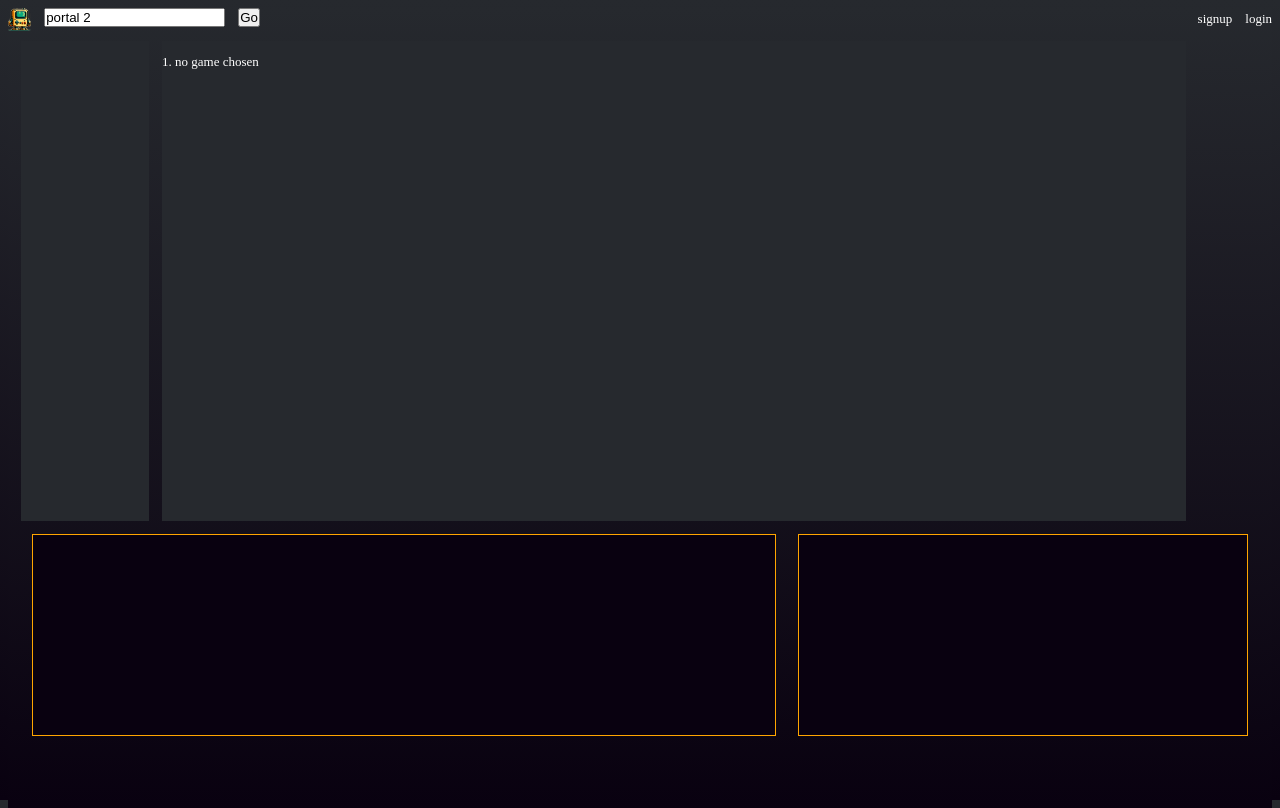
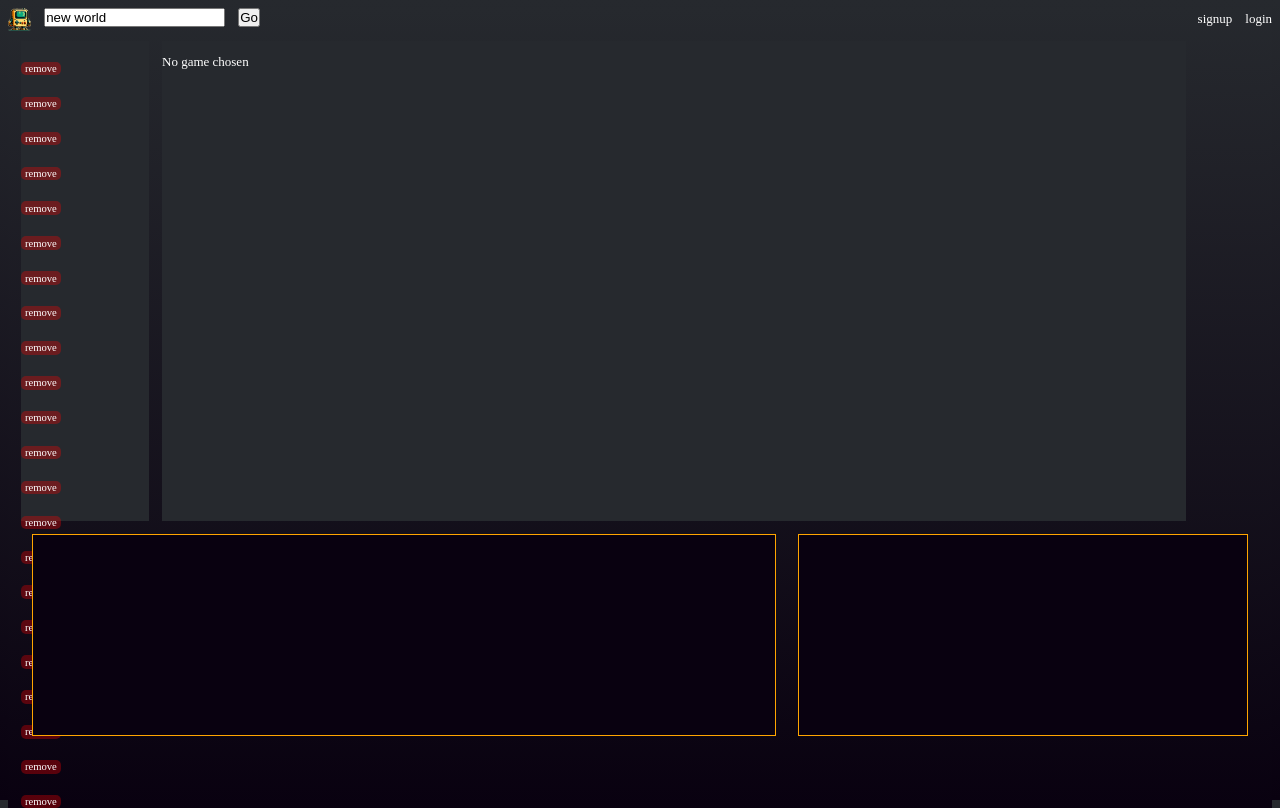
Before and after one commit to tooblekane/tb-Capstone_PDXCG, a Django app: page / in a window 1280 px wide. Run offline with Django 4.2, Linux system fonts and the light colour scheme; data comes from the database, SQL or seed files in the repository; both versions use the stored data as it was after the commit; data that the repository does not hold is empty.

Commit message:
wishlist working better, need logic to prevent dups

```diff
--- a/gamebot_v1/gameBot/static/app.js
+++ b/gamebot_v1/gameBot/static/app.js
@@ -2,27 +2,29 @@
     delimiters: ['[[', ']]'],
     data(){
         return{
+            searchInput: 'new world',
+
             csrfToken: '',
             key: '5f251131a8a34cdd8d63feb4f69c4669',
-            game_search: '',
-            game_info: '',
-            searchInput: 'portal 2',
-            slug: '',
-            name: '',
-            genres: [],
-            searching: 0,
-            background_image: '',
-            backgroundColor: 'blue',
+
             gameID: 0,
             steamID: 0,
-            userWishlist: {},
+            searching: 0,
+
+            name: '',
+            slug: '',
+            game_info: '',
+            game_search: '',
+            background_image: '',
+            current_screenshot: '',
+
+            genres: {},
+            wishlist: {},
             currentUser: {},
             current_game: {},
+            current_prices: {},
             current_stores: {},
-            current_prices: {},
-            current_screenshot: '',
             current_screenshots: {},
-            wishlist: {},
         }
     },
     methods: {
@@ -57,6 +59,7 @@
                 this.name = this.name.replace(/\W/g, "%20")
                 this.getScreenshots(this.gameID)
                 this.getStores(this.gameID)
+                // console.log(this.current_game)
             })
             .catch(err => {
                 console.log(err)
@@ -124,30 +127,44 @@
                 url: '/users/currentuser/'
             }).then(user_response => {
                 this.currentUser = user_response.data
-                // console.log('current user: ', this.currentUser)
-                // console.log(this.currentUser.id)
-                // console.log(this.wishlist)
+                // console.log('current user id: ', this.currentUser.id)
             })
         },
 
-        addToWishlist(){
+        // ! FIX THIS WEDNESDAY/THURSDAY
+        addToWishlist(id){
+            for (let i = 0; i < this.wishlist.length; i++) {
+                if (this.steamID === this.wishlist[i].wishlist_game_steamID) {
+                    console.log('already on list')
+                    break
+                }
+                else {
                     axios({
                         method: 'post',
                         url: '/api/wishlist/',
-                headers: {
-                    'X-CSRFToken': this.csrfToken
-                },
+                        headers: {'X-CSRFToken': this.csrfToken},
                         data: {
                             "wishlist_owner" : this.currentUser.id,
                             "wishlist_game_name": this.current_game.name,
                             "wishlist_game_steamID": this.steamID,
                         }
-            }).then( response => {
-                console.log(response.data)
+                    }).then(response => {
+                        this.steamID = 0
+                        // console.log(response)
                         this.loadCurrentUserWishlist()
                     }).catch(error => {
                         console.log(error.response)
+                    })
+                }}
+            },
 
+
+        removeFromWishlist(id){
+            axios.delete('/api/wishlist/' + id, {headers: {'X-CSRFToken': this.csrfToken}})
+                .then(response => {
+                this.loadCurrentUserWishlist()
+            }).catch(error => {
+                console.log(error.response)
             })
         },
 
@@ -155,25 +172,15 @@
             axios({
                 method: 'get',
                 url: '/api/wishlist/'
-            }).then(wishlist_response => {
-                this.wishlist = wishlist_response.data
-
-                console.log('current wishlist: ', this.wishlist)
-            })
-        },
-
-        steamAPItest(){
-            axios({
-                method: 'get',
-                url: 'http://api.steampowered.com/ISteamUserStats/GetGlobalAchievementPercentagesForApp/v0002/?gameid=400'
-            }).then(steam_response => {
-                console.log(steam_response)
+            }).then(response => {
+                this.wishlist = response.data
+                this.wishlist = this.wishlist.filter(owner => owner.wishlist_owner === this.currentUser.id)
+                console.log('wishlist: ', this.wishlist)
             })
         },
 
     },
     created: function() {
-        // this.steamAPItest()
         this.loadCurrentUser()
         this.loadCurrentUserWishlist()
     },
--- a/gamebot_v1/gameBot/static/styles.css
+++ b/gamebot_v1/gameBot/static/styles.css
@@ -15,17 +15,19 @@
     flex-direction: column;
 }
 
+
+/****** NAVBAR ******/
 #navbar {
     display: flex;
+    justify-content: space-between;
     height: 1.5rem;
-    justify-content: space-between;
     gap: 1rem;
 }
 
 #navbar a {
     padding-top: 0.2rem;
+    text-decoration: none;
     color: white;
-    text-decoration: none;
 }
 
 #logo {
@@ -34,8 +36,8 @@
 
 #navbar_left, #navbar_right {
     display: flex;
+    align-items: center;
     gap: 1rem;
-    align-items: center;
 }
 
 #main_wrapper {
@@ -44,23 +46,27 @@
     height: 60vh;
     width: 100vw;
     gap: 1rem;
-    /* margin-inline: auto; */
     margin: 1rem;
 }
 
-/****** SALE LIST ******/
-#wishlist_wrapper {
+/****** WISH LIST ******/
+#wishlist {
     display: flex;
     flex-direction: column;
     height: 60vh;
     width: 10vw;
+    font-size: 8pt;
     background-color: #26292e;
-    /* border: 1px solid purple; */
 }
 
-/****** WISH LIST ******/
-#wishlist {
-    padding-left: 1rem;
+#wishlist_remove{
+    text-align: center;
+    width: fit-content;
+    padding: 0.1rem 0.3rem;
+    background-color: rgba(255, 0, 0, 0.316);
+    border-radius: 5px;
+    margin-block: 0rem;
+    /* border: 1px solid red; */
 }
 
 /****** SEARCH ******/
@@ -70,7 +76,6 @@
     height: 60vh;
     width: 80vw;
     gap: 1rem;
-    /* justify-content: space-around; */
     overflow: hidden;
     text-overflow: ellipsis;
     background-color: #26292e;
@@ -124,28 +129,16 @@
     justify-content: center;
     max-height: 10%;
     width: 90%;
-    /* margin-inline: 1rem; */
     margin-bottom: 1rem;
-
     /* border: 1px dashed darkred; */
 }
 
 #wishlist_add {
-    display: flex;
-    justify-content: center;
-    align-items: center;
     position: absolute;
     top: 0;
     right: 0;
     width: 2rem;
     height: 2rem;
-
-    font-size: large;
-    font-weight: bold;
-    outline: 2px dotted gray;
-    color: gray;
-;
-    /* border: 1px solid green; */
 }
 
 #game_genre_list {
--- a/gamebot_v1/gameBot/templates/home.html
+++ b/gamebot_v1/gameBot/templates/home.html
@@ -4,18 +4,15 @@
 
 <div id="main_wrapper">
 
-    <div id="wishlist_wrapper">
-        <div v-for="wish_game in wishlist">
+    <div class="wrapper" id="wishlist">
+        <template v-for="(wish_game, wishlist_item_id) in wishlist">
             <p v-if="this.currentUser.id === wish_game.wishlist_owner">[[wish_game.wishlist_game_name]]</p>
-            {% comment %} <p id="wishlist">wishlist 1</p> {% endcomment %}
-            {% comment %} <p id="wishlist">wishlist 2</p> {% endcomment %}
-            {% comment %} <p id="wishlist">wishlist 3</p> {% endcomment %}
-        </div>
+            <p id="wishlist_remove" v-if="this.currentUser.id === wish_game.wishlist_owner" @click="removeFromWishlist(wish_game.wishlist_item_id)">remove</p>
+        </template>
     </div>
 
     <div id="game_search_wrapper" v-if="searching != 2">
-        <p v-if="searching === 0">1. no game chosen</p>
-        {% comment %} <li id="game_search_results" v-if="gameID === 0 && searching === 1"> {% endcomment %}
+        <p v-if="searching === 0">No game chosen</p>
         <div id="game_search_results" v-for="game in game_search">
             <p @click="getGameInfo(game.id)">[[game.name]]</p>
         </div>
@@ -23,17 +20,15 @@
 
     <div id="game_page" v-if="searching === 2">
         <img id="bg_image" :src="this.background_image" v-if="background_image">
-
         <div id="game_info">
             <div id="game_name">
                 <p>[[this.current_game.name]]</p>
-                {% comment %} <p id="icon_wishlist_remove">+</p> {% endcomment %}
+                {% comment %} <p>[[this.current_game.id]]</p> {% endcomment %}
 
             </div>
 
             <div id="wishlist_add">
-                <p @click="addToWishlist()">+</p>
-                {% comment %} <a href="{% url "users:user_wishlist" wishlist_game.id %}">+</a> {% endcomment %}
+                <img id="wishlist_add" @click="addToWishlist(this.steamID)" src="{% static './wishlist.png' %}">
             </div>
 
             <div id="game_genre_list">
@@ -43,25 +38,26 @@
             <div id="game_info_description">
                 <p id="game_description">[[this.current_game.description_raw]]</p>
             </div>
-            {% comment %} expand this out to all stores once it's working {% endcomment %}
+
+            {% comment %} TODO: expand to all stores {% endcomment %}
             <div id="game_info_stores_wrapper">
-                {% comment %} <div id="stores_none" v-if="!current_stores.length">
-                    <p>no steam link</p>
-                </div> {% endcomment %}
                 <div id="game_stores" v-for="store in current_stores">
                     <div id="stores_steam" v-if="store.store_id === 1">
                         <a v-bind:href="store.url"><img id="steam_logo" src="{% static './steam_icon.png' %}"></a>
-                        <p id="steam_not_onsale" v-if="this.current_prices.isOnSale === '0'">Price: [[this.current_prices.normalPrice]]</p>
-                        <p id="steam_onsale" v-if="this.current_prices.isOnSale === '1'">Normal Price: [[this.current_prices.normalPrice]]</p>
-                        <p id="steam_sale" v-if="this.current_prices.isOnSale === '1'">Salel Price: [[this.current_prices.salePrice]]</p>
+                        <template v-if="this.current_prices">
+                            <p id="steam_not_onsale" v-if="this.current_prices.isOnSale === '0'">Price: [[this.current_prices.normalPrice]]</p>
+                            <p id="steam_onsale" v-if="this.current_prices.isOnSale === '1'">Normal Price: [[this.current_prices.normalPrice]]</p>
+                            <p id="steam_sale" v-if="this.current_prices.isOnSale === '1'">Sale Price: [[this.current_prices.salePrice]]</p>
+                        </template>
+                        <template v-if="!this.current_prices">
+                            <p id="no_price">No price info available</p>
+                        </template>
                     </div>
-
                 </div>
             </div>
         </div>
 
         <div id="game_media" v-if="searching === 2">
-
             <div id="big_screenshot">
                 <img id="current_screenshot" :src="this.current_screenshot">
             </div>
@@ -75,10 +71,12 @@
 </div>
 
 <div id="bottom_links_wrapper">
+
     <div id="popular_sales_wrapper">
     </div>
     <div id="free_games_wrapper">
     </div>
+
 </div>
 
 {% endblock content %}
```
Also changed, not shown: gamebot_v1/gameBot/db.sqlite3, gamebot_v1/gameBot/static/wishlist.png (added). Lines whose indentation alone changed are shown as unchanged.
